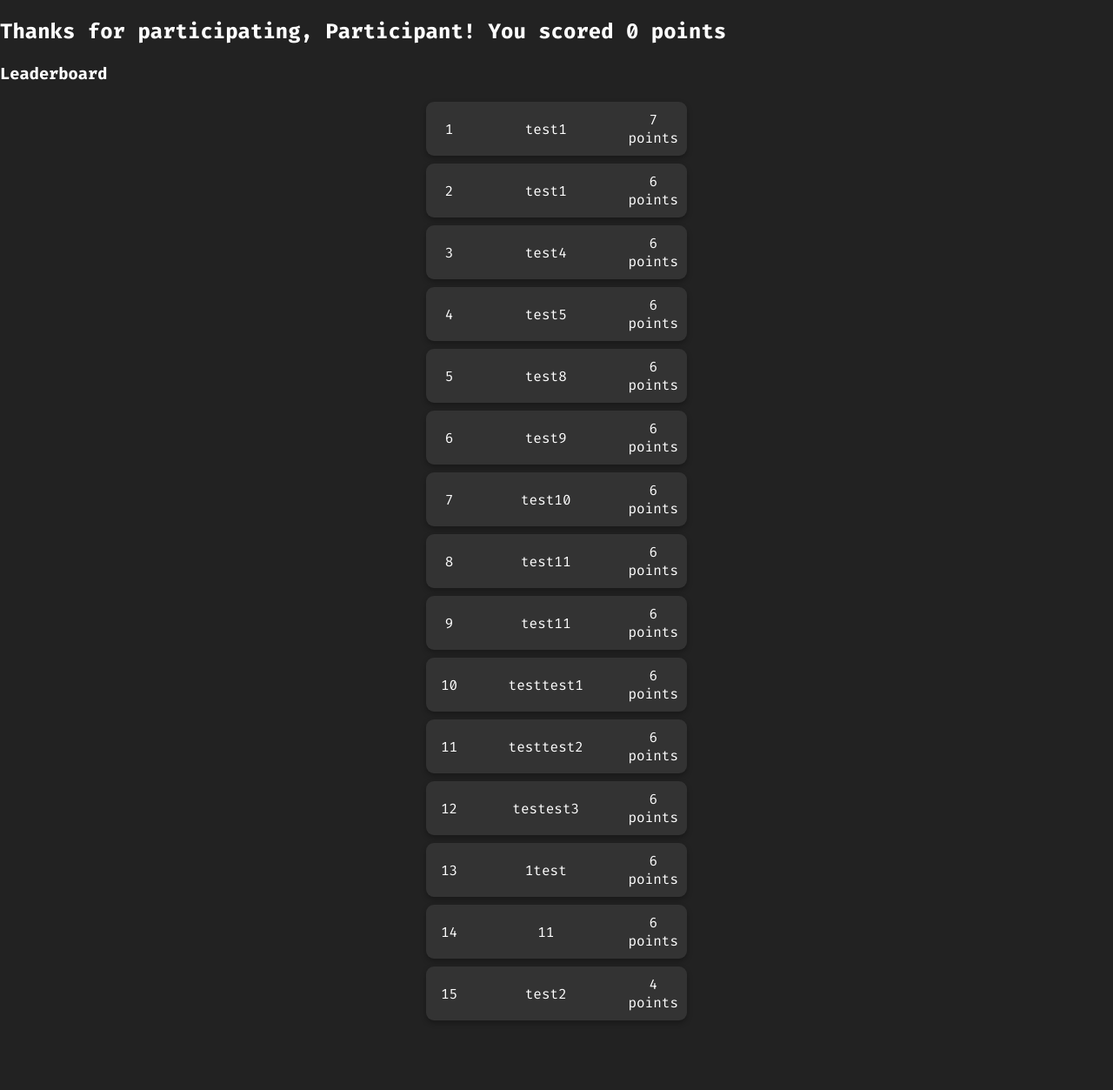
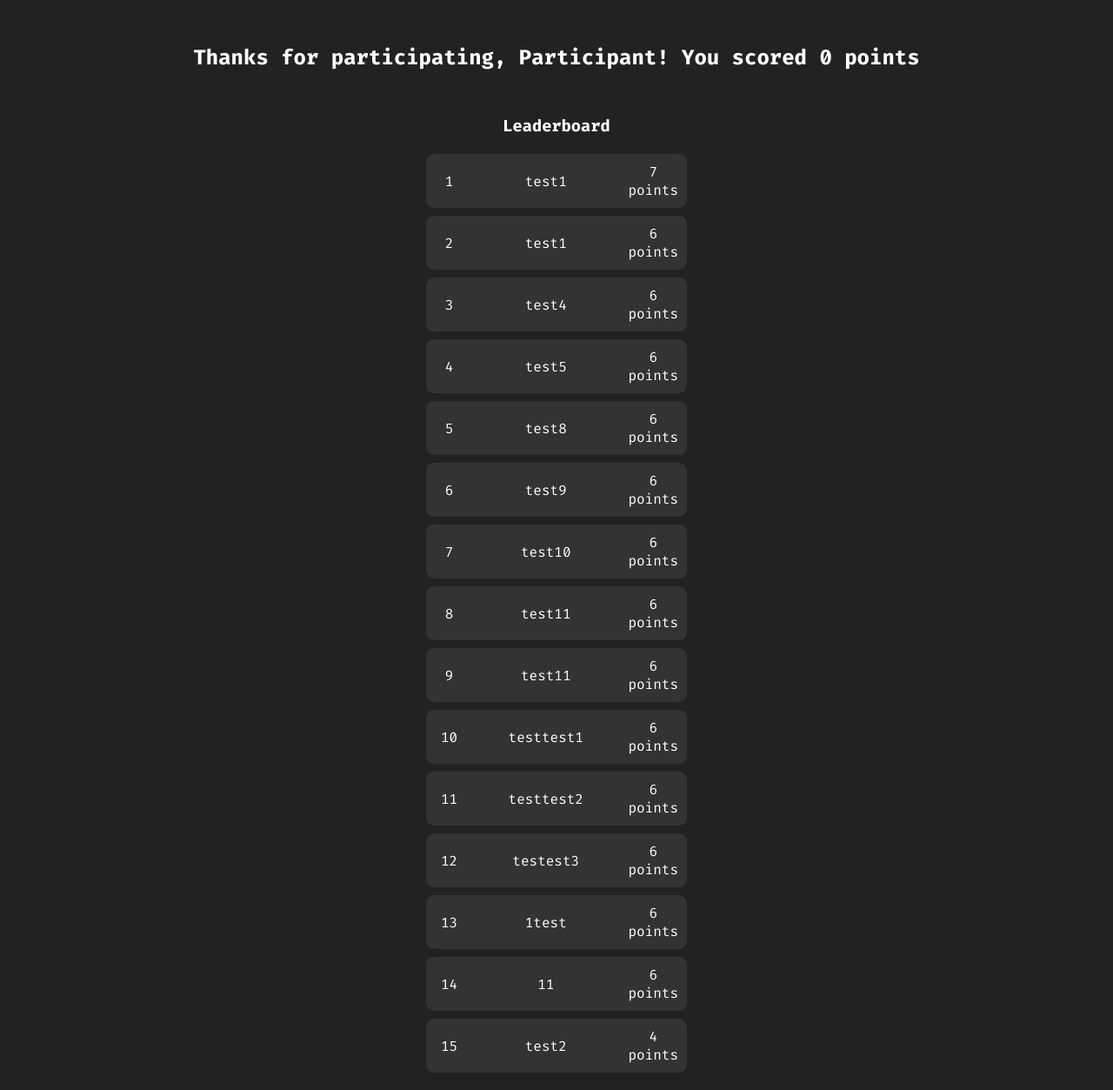
Before and after one commit to cyong113/SearchGermania, a Flask app: page /quiz_results in a window 1280 px wide. Shown: the part 241-1494 px from the top of the page at 87% size. Before the commit the page ends 1414 px from the top, so only its background shows below. Run offline with Flask 3, Linux system fonts and the light colour scheme.

Commit message:
quiz_results page styling

```diff
--- a/app/templates/quiz_results.html
+++ b/app/templates/quiz_results.html
@@ -13,6 +13,9 @@
             background-color: #222;
             color: #fff;
             overflow-x: hidden;
+        }
+        .centered-content {
+            text-align: center;
         }
         .top-nav {
             background-color: #333;
@@ -39,13 +42,17 @@
             margin: 20px auto;
             text-align: center;
         }
+        .spaced-h2 {
+            margin-top: 50px; /* Adjust to desired space */
+            margin-bottom: 50px; /* Adjust to desired space */
+        }
         .entry {
             display: flex;
             justify-content: space-between;
             background-color: #333;
             margin-bottom: 9px;
             border-radius: 9px;
-            box-shadow: 0 3px 6px rgba(0,0,0,0.3);
+            /* box-shadow: 0 3px 6px rgba(0,0,0,0.3);  */
         }
         .entry div {
             padding: 10px;
@@ -69,6 +76,9 @@
             .header h1 {
                 font-size: 20px;
             }
+            h2 {
+                font-size: 18px; /* Smaller font size for h2 when the screen is ≤ 600px */
+            }
         }
     </style>
 </head>
@@ -79,8 +89,12 @@
     <div class="header">
         <h1>Quiz Results</h1>
     </div>
-    <h2 class="spaced-text">Thanks for participating, {{ nickname_temp }}! You scored {{ score_temp }} points</h2>
-    <h3>Leaderboard</h3>
+    <div class="centered-content">
+        <h2 class = "spaced-h2">Thanks for participating, {{ nickname_temp }}! You scored {{ score_temp }} points</h2>
+    </div>
+    <div class="centered-content">
+        <h3>Leaderboard</h3>
+    </div>
     <div class="leaderboard">
         {% for entry in leaderboard %}
         <div class="entry">
```
